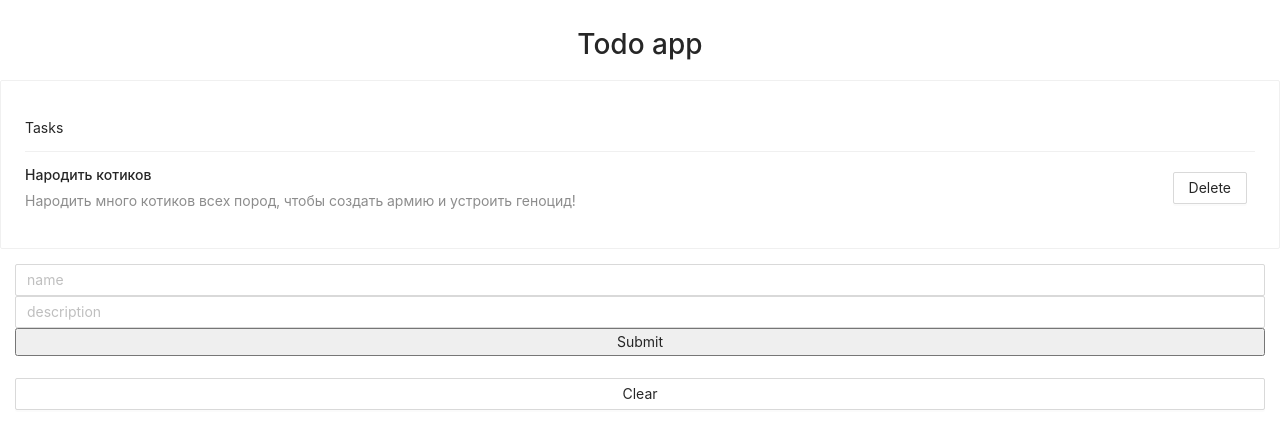
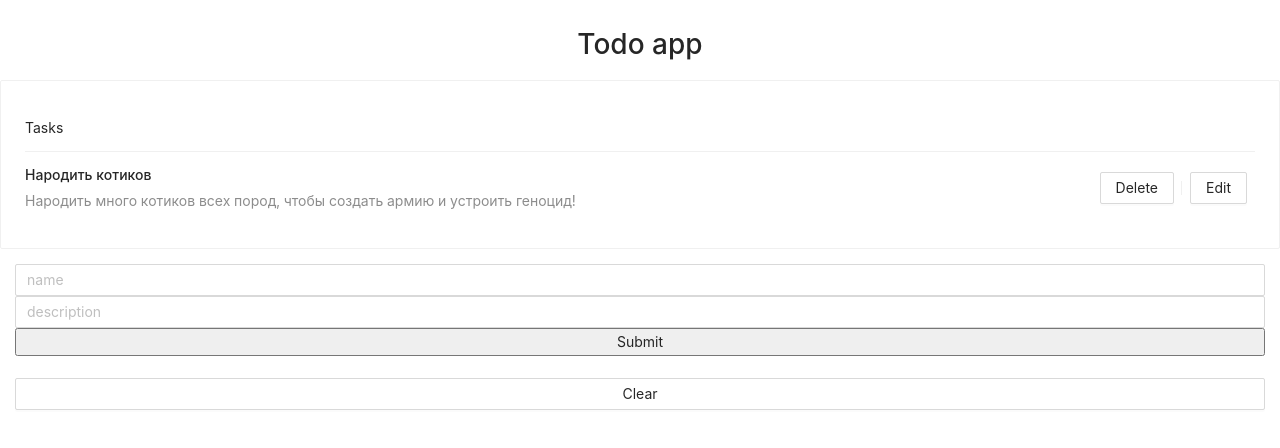
Before and after one commit to deargosep/todo-react, a React (Create React App) app: page / in a window 1280 px wide. Shown: the top 448 px of the page. Built offline with nearby package versions, Linux system fonts and the light colour scheme.

Commit message:
making edit button

```diff
--- a/package.json
+++ b/package.json
@@ -9,6 +9,8 @@
     "antd": "^4.16.3",
     "react": "^17.0.2",
     "react-dom": "^17.0.2",
+    "react-hook-form": "^7.9.0",
+    "react-router-dom": "^5.2.0",
     "react-scripts": "4.0.3",
     "web-vitals": "^1.1.2"
   },
--- a/src/App.js
+++ b/src/App.js
@@ -1,77 +1,9 @@
-import React, { useState } from 'react';
-import { Input, Button, List, Card } from 'antd';
-import 'antd/dist/antd.css'; // or 'antd/dist/antd.less'
+  import Todo from './Pages/Todo';
 
-export default function App() {
-  const [todos, setTodo] = useState([
-    {
-      name: 'Народить котиков',
-      description:
-        'Народить много котиков всех пород, чтобы создать армию и устроить геноцид!'
-    }
-  ]);
-  const [name, setName] = useState('');
-  const [description, setDescription] = useState('');
-  function createTodo(e) {
-    e.preventDefault();
-    setTodo([...todos, { name: name, description: description }]);
-    setName('');
-    setDescription('');
+  export default function App() {
+    return(
+    <div className="app">
+      <Todo/>
+    </div>
+    )
   }
-  function handleName(e) {
-    setName(e.target.value);
-  }
-  function handleDescription(e) {
-    setDescription(e.target.value);
-  }
-  function del(index) {
-    var array = [...todos]; // make a separate copy of the array
-    if (index !== -1) {
-      array.splice(index, 1);
-      setTodo(array);
-    }
-  }
-  function clear() {
-    setTodo([])
-  }
-  return (
-    <div>
-      <br/>
-      <h1 style={{textAlign: 'center'}}>Todo app</h1>
-      <Card>
-        <List
-        header="Tasks"
-          dataSource={todos}
-          renderItem={(todo, index) => (
-            <List.Item actions={[<Button onClick={() => del(index)}>Delete</Button>]}>
-            <List.Item.Meta title={todo.name} description={todo.description} />
-            </List.Item>
-          )}
-        />
-      </Card>
-      <div style={{padding: '15px'}}>
-        <form onSubmit={createTodo}>
-          <Input
-            type="text"
-            required
-            onChange={handleName}
-            name="name"
-            value={name}
-            placeholder="name"
-          />
-          <Input
-            type="text"
-            onChange={handleDescription}
-            required
-            name="description"
-            value={description}
-            placeholder="description"
-          />
-          <input style={{width: '100%'}} type="submit" />
-        </form>
-        <br/>
-        <Button style={{width: '100%'}} onClick={clear}>Clear</Button>
-        </div>
-    </div>
-  );
-}
--- /dev/null
+++ b/src/Pages/Todo.js
@@ -0,0 +1,92 @@
+import React, { useState } from 'react';
+import { useForm } from 'react-hook-form';
+import { Input, Button, List, Card } from 'antd';
+import 'antd/dist/antd.css'; // or 'antd/dist/antd.less'
+
+export default function Todo() {
+  const initArray = {
+    name: 'Народить котиков',
+    description:
+      'Народить много котиков всех пород, чтобы создать армию и устроить геноцид!'
+  };
+
+  const [todos, setTodo] = useState([initArray]);
+  const [change, setChange] = useState({ isChanging: false, index: null });
+
+  const { register, handleSubmit, watch, formState: { errors } } = useForm();
+  const onSubmit = data => setTodo([...todos, data]);
+  const changeSubmit = (data, index) => {
+    let changingObj = todos[index]
+    changingObj = data
+    let oldArray = todos;
+    oldArray[index] = changingObj
+    setTodo([...oldArray]);
+  }
+
+  const del = index => {
+    let oldArray = [todos];
+    oldArray.splice(index, 1);
+    setTodo([...oldArray]);
+  }
+  const startChange = index => {
+    let changeObj = {
+      isChanging: true,
+      index: index
+    }
+    setChange(changeObj)
+  }
+  return (
+    <div>
+      <br />
+      <h1 style={{ textAlign: 'center' }}>Todo app</h1>
+      <Card>
+        <List
+          header="Tasks"
+          dataSource={todos}
+          renderItem={(todo, index) => (
+            <List.Item actions={[<Button onClick={() => del(index)}>Delete</Button>, <Button onClick={() => startChange(index)}>Edit</Button>]}>
+              {change.isChanging ? <form onSubmit={handleSubmit(changeSubmit(index))}>
+          <Input
+            {...register("name")}
+            type="text"
+            required
+            name="name"
+            placeholder="name"
+          />
+          <Input
+            {...register("description")}
+            type="text"
+            required
+            name="description"
+            placeholder="description"
+          />
+          <input type="submit" />
+        </form> : <List.Item.Meta title={todo.name} description={todo.description} />}
+            </List.Item>
+          )}
+        />
+      </Card>
+      <div style={{ padding: '15px' }}>
+        <form onSubmit={handleSubmit(onSubmit)}>
+          <Input
+            {...register("name")}
+            type="text"
+            required
+            name="name"
+            placeholder="name"
+          />
+          <Input
+            {...register("description")}
+            type="text"
+            required
+            name="description"
+            placeholder="description"
+          />
+          <input style={{ width: '100%' }} type="submit" />
+        </form>
+        <br />
+        <Button style={{ width: '100%' }} onClick={() => setTodo([])}>Clear</Button>
+      </div>
+    </div>
+  );
+}
```
Also changed, not shown: 1 other file (tests, documents, lock files or other folders).
